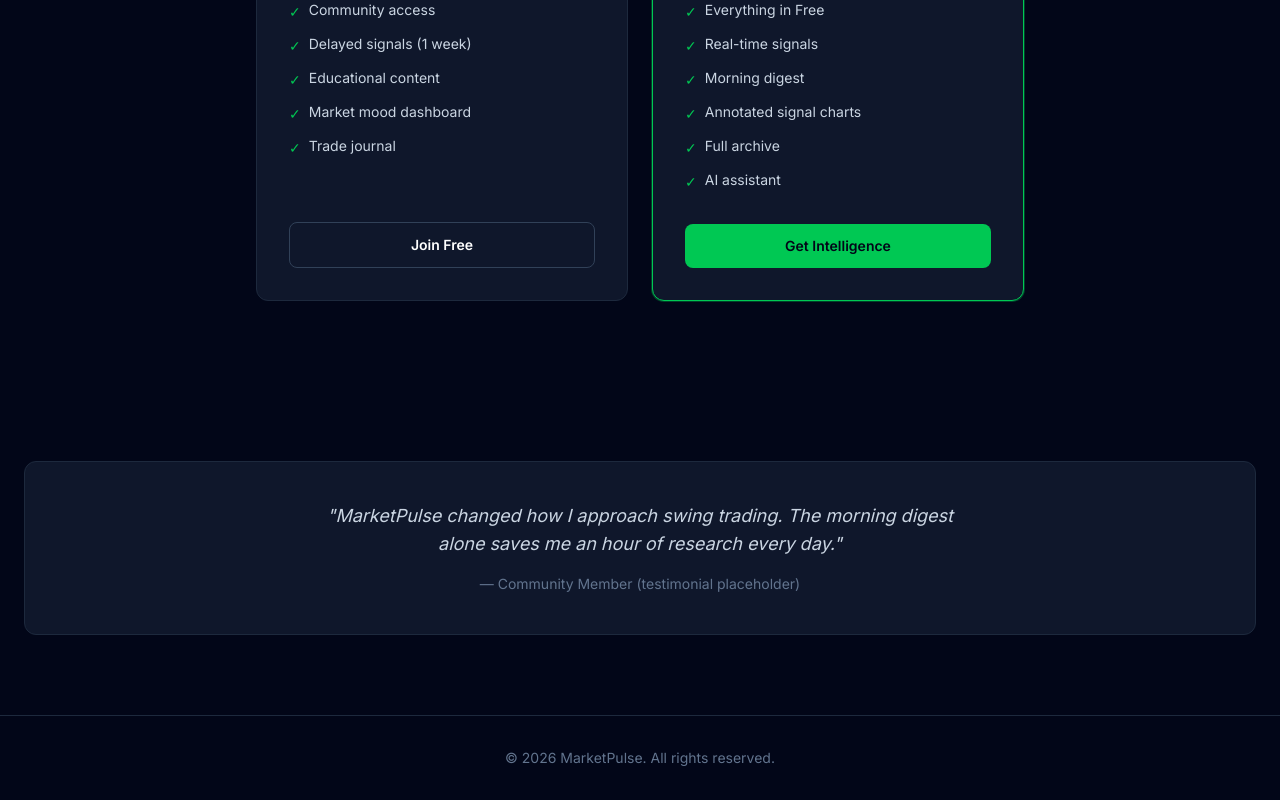
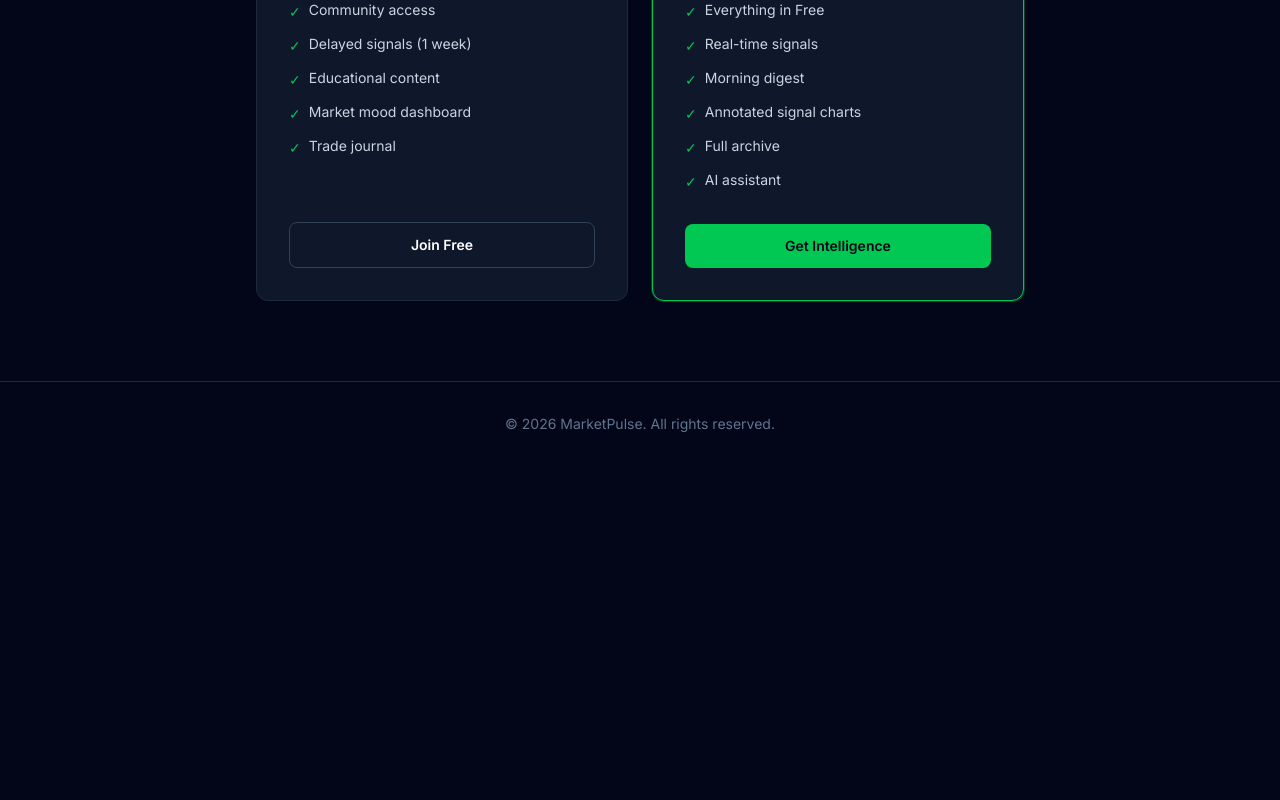
Before and after one commit to shahrukhhaider/MarketPulse-web, a Next.js app: page / in a window 1280 px wide. Shown: the part 1372-2172 px from the top of the page. After the commit the page ends 1838 px from the top, so only its background shows below. Built offline with nearby package versions, Linux system fonts and the light colour scheme; no server answers.

Commit message:
Fix layout

```diff
--- a/src/app/layout.tsx
+++ b/src/app/layout.tsx
@@ -20,7 +20,7 @@
 }: Readonly<{
   children: React.ReactNode;
 }>) {
-  const discordUrl = process.env.DISCORD_INVITE_URL || "#";
+  const discordUrl = process.env.NEXT_PUBLIC_DISCORD_INVITE_URL || process.env.DISCORD_INVITE_URL || "#";
 
   return (
     <html lang="en" className={`${inter.variable} h-full antialiased`}>
--- a/src/app/page.tsx
+++ b/src/app/page.tsx
@@ -68,7 +68,7 @@
 ];
 
 export default function Home() {
-  const discordUrl = process.env.DISCORD_INVITE_URL || "#";
+  const discordUrl = process.env.NEXT_PUBLIC_DISCORD_INVITE_URL || process.env.DISCORD_INVITE_URL || "#";
 
   return (
     <div className="bg-slate-950">
@@ -172,18 +172,6 @@
         </div>
       </section>
 
-      {/* Social Proof / Testimonial Placeholder */}
-      <section className="mx-auto max-w-7xl px-6 py-20">
-        <div className="rounded-xl border border-slate-800 bg-slate-900 p-10 text-center">
-          <blockquote className="mx-auto max-w-2xl text-lg italic text-slate-300">
-            "MarketPulse changed how I approach swing trading. The morning
-            digest alone saves me an hour of research every day."
-          </blockquote>
-          <p className="mt-4 text-sm text-slate-500">
-            — Community Member (testimonial placeholder)
-          </p>
-        </div>
-      </section>
     </div>
   );
 }
```
